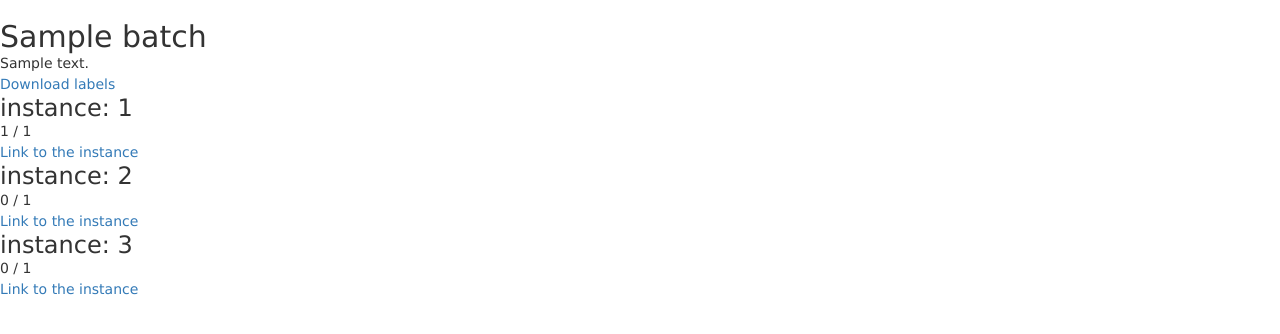
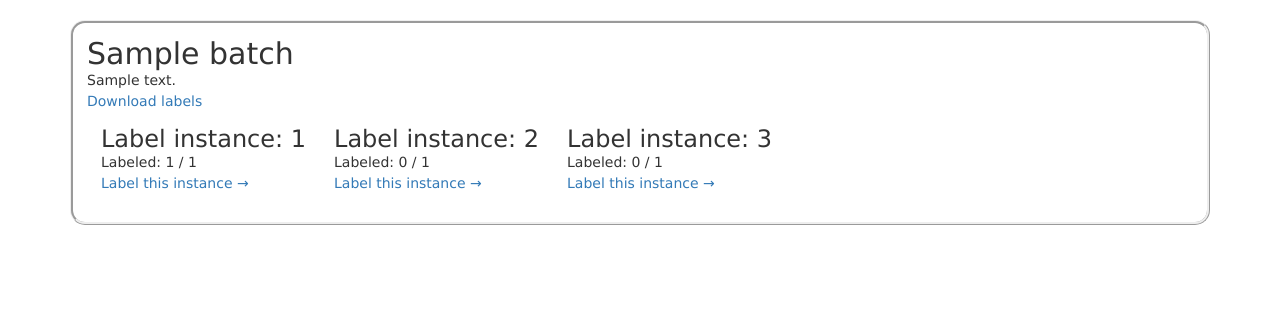
Before and after one commit to chaosdusk/TrueFidelity, a Flask app: page /label in a window 1280 px wide. Shown: the part 51-385 px from the top of the page. Run offline with Flask 2, Linux system fonts and the light colour scheme; a user stored in the database is signed in; tables that the repository leaves empty hold one stand-in row (values such as "Sample post"); some libraries are stand-ins or nearby versions.

Commit message:
improve label page slightly

```diff
--- a/site/app/static/css/label_home.css
+++ b/site/app/static/css/label_home.css
@@ -1 +1,17 @@
-/* TODO */
+.batch-container {
+    display: flex;
+    flex-direction: column;
+    flex-grow: 1;
+    flex-basis: 500px;
+    border-style: ridge;
+    border-radius: 15px;
+    padding: 1em;
+}
+
+.batch-container-body {
+    display: flex;
+}
+
+.batch-container-instance {
+    margin: 1em;
+}
--- a/site/app/templates/label_home.html
+++ b/site/app/templates/label_home.html
@@ -1,15 +1,17 @@
 {% extends 'base.html' %}
 
 {% block head %}
-<link rel="stylesheet" href="{{ url_for('static', filename='css/label-home.css') }}">
+<link rel="stylesheet" href="{{ url_for('static', filename='css/label_home.css') }}">
 {% endblock %}
 
 {% block body %}
+<div class="container">
 
     {% for batch_tuple in batches %}
     {% set batch = batch_tuple[0] %}
     {% set batch_count = batch_tuple[1] %}
     <div class="batch-container">
+        <div class="batch-container-top">
             <h2>
                 {{ batch.name }}
             </h2>
@@ -19,20 +21,22 @@
             <p>
                 <a href="{{ url_for('download_own_results', batch_id=batch.id) }}">Download labels</a>
             </p>
+        </div>
+        <div class="batch-container-body">
             {% with current_batch_labels = labeled_dict[batch.id] or dict() %}
             {% for _ in range(instances) %}
             {% with num_labeled = current_batch_labels[loop.index] or 0 %}
-    <div class="instance-container">
-        <h3>instance: {{ loop.index }}</h3>
-        <p>{{ num_labeled }} / {{ batch_count }}</p>
-        <a href={{url_for('redirect_to_firstunlabeled', batch_id=batch.id, instance=loop.index)}}>Link to the instance</a>
+            <div class="batch-container-instance">
+                <h3>Label instance: {{ loop.index }}</h3>
+                <p>Labeled: {{ num_labeled }} / {{ batch_count }}</p>
+                <a href={{url_for('redirect_to_firstunlabeled', batch_id=batch.id, instance=loop.index)}}>Label this instance →</a>
             </div>
             {% endwith %}
             {% endfor %}
             {% endwith %}
         </div>
-<hr>
-
-
+    </div>
+    <br>
 {% endfor %}
+</div>
 {% endblock %}
```
Lines whose indentation alone changed are shown as unchanged.
